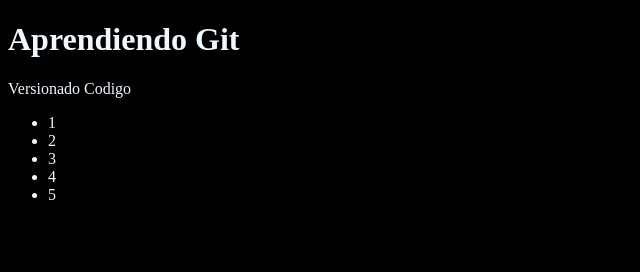
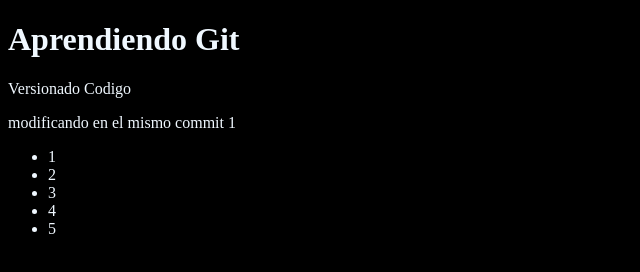
Before and after one commit to Josmirj/curso-git-josmirj, a plain HTML site: page index.html in a window 1280 px wide. Shown: the whole page, without its empty margins (0-640 px from the left). Drawn offline with Linux system fonts and the light colour scheme.

Commit message:
agregando nuevo p

```diff
--- a/index.html
+++ b/index.html
@@ -10,6 +10,7 @@
 <body>
   <h1>Aprendiendo Git</h1>
   <p>Versionado Codigo</p>
+  <p>modificando en el mismo commit 1</p>
   <ul>
     <li>1</li>
     <li>2</li>
```
